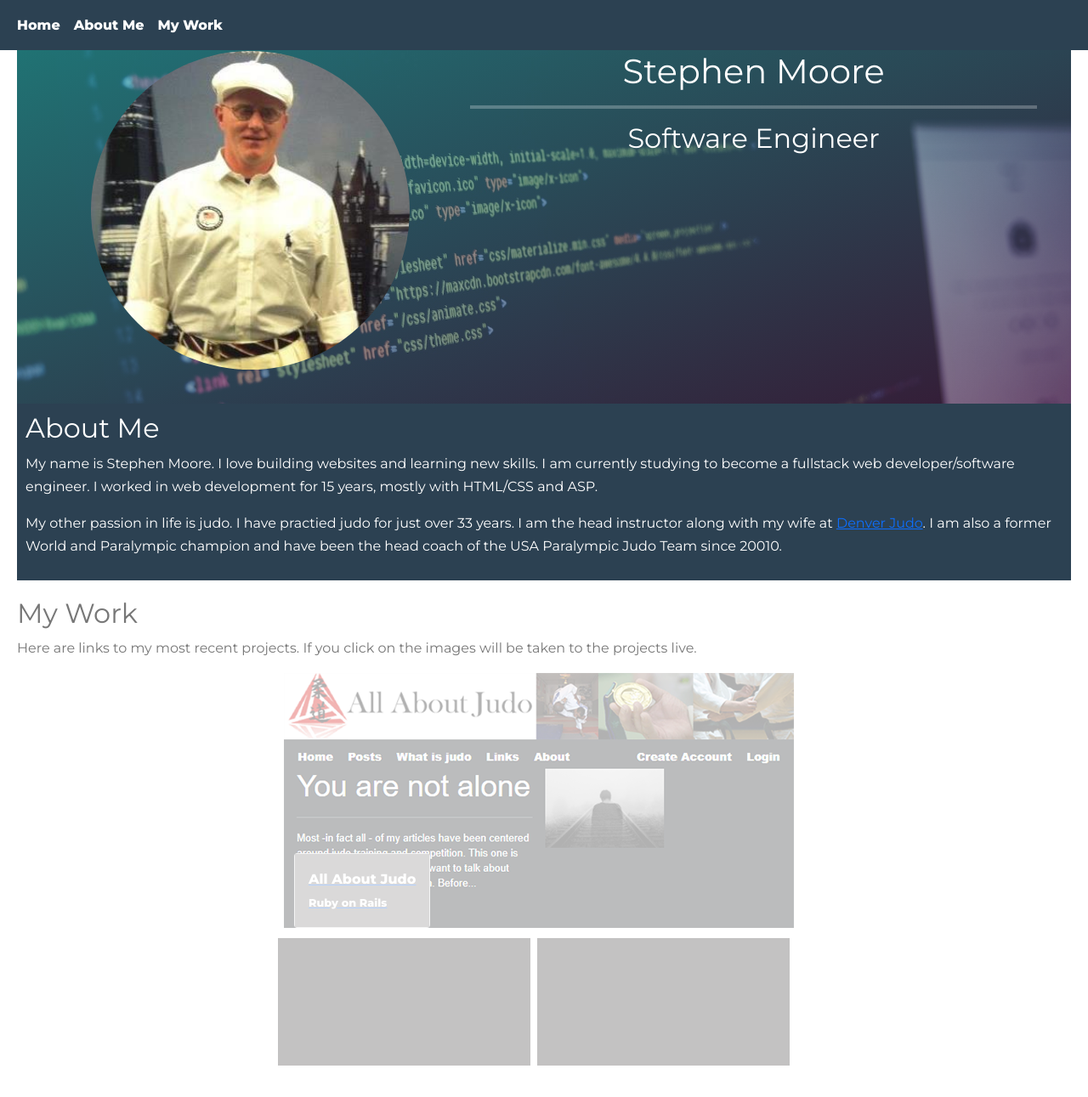
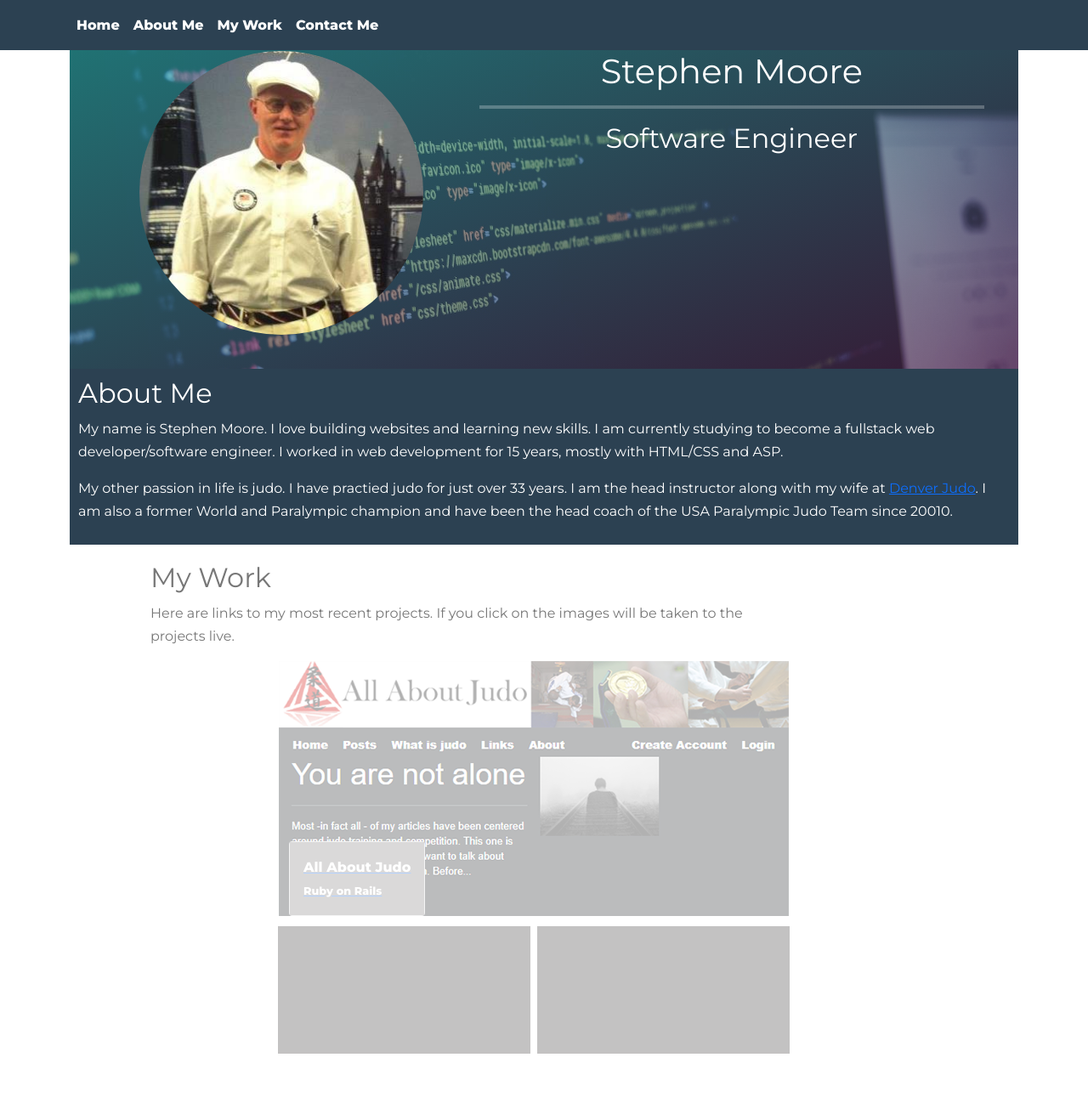
Before and after one commit to judo2000/portfolio, a plain HTML site: page index.html in a window 1280 px wide. Shown: the top 1291 px of the page at 85% size. Drawn offline with nearby package versions, Linux system fonts and the light colour scheme.

Commit message:
Updated section styling and added contact me link to navbar

```diff
--- a/assets/css/style.css
+++ b/assets/css/style.css
@@ -12,6 +12,7 @@ body {
     color: #777;
     padding: 20px;
 }
+
 
 .nav_style {
     background-color: #2C4152;
@@ -131,3 +132,9 @@ footer, .about_me {
     color: #fff;
     padding: 10px;
 }
+
+@media screen and (max-width: 580px) {
+    section {
+        padding-left: 18px;
+    }
+}
--- a/index.html
+++ b/index.html
@@ -15,9 +15,10 @@
 
   <body>
     <!-- bootstrap nav bar -->
+    <div class="container">
 
         <nav class="navbar navbar-expand-lg nav_style fixed-top">
-        <div class="container-fluid">
+            <div class="container">
                 <button class="navbar-toggler navbar-dark" type="button" data-bs-toggle="collapse" data-bs-target="#navbarSupportedContent" aria-controls="navbarSupportedContent" aria-expanded="false" aria-label="Toggle navigation">
                     <span class="navbar-toggler-icon white-text"></span>
                 </button>
@@ -32,11 +33,14 @@
                     <li class="nav-item">
                         <a class="nav-link" href="#work">My Work</a>
                     </li>
+                    <li class="nav-item">
+                        <a class="nav-link" href="#contact">Contact Me</a>
+                    </li>
                 </ul>
             </div>
         </nav>
 
-    <!-- Head Sction -->
+
         <header class="header">
             <div class="row">
                 <div class="col-lg-5 header_img centered">
@@ -73,13 +77,14 @@
 
             <section id="work" class="my_work">
                 <div class="row">
-                <div class="col-12">
+                    <div class="col-sm-12 col-md-8 offset-md-1">
                         <h2>My Work</h2>
                         <p>
                             Here are links to my most recent projects.  If you click on the images will be taken to the projects live.
+
                         </p>
                     </div>
-                <div class="row pb-2 ps-4 justify-content-center">
+                    <div class="row pb-2  justify-content-center">
                         <div class="col-12 work_big_img">
                             <a href="https://allaboutjudo.com/" target="_blank">
                                 <div class="work_big_text d-flex align-items-end">
@@ -128,6 +133,9 @@
         <footer class="footer">
             test
         </footer>
+    </div>
+    <!-- Head Sction -->
+
 
     <!-- Optional JavaScript; choose one of the two! -->
 
```
Lines whose indentation alone changed are shown as unchanged.
